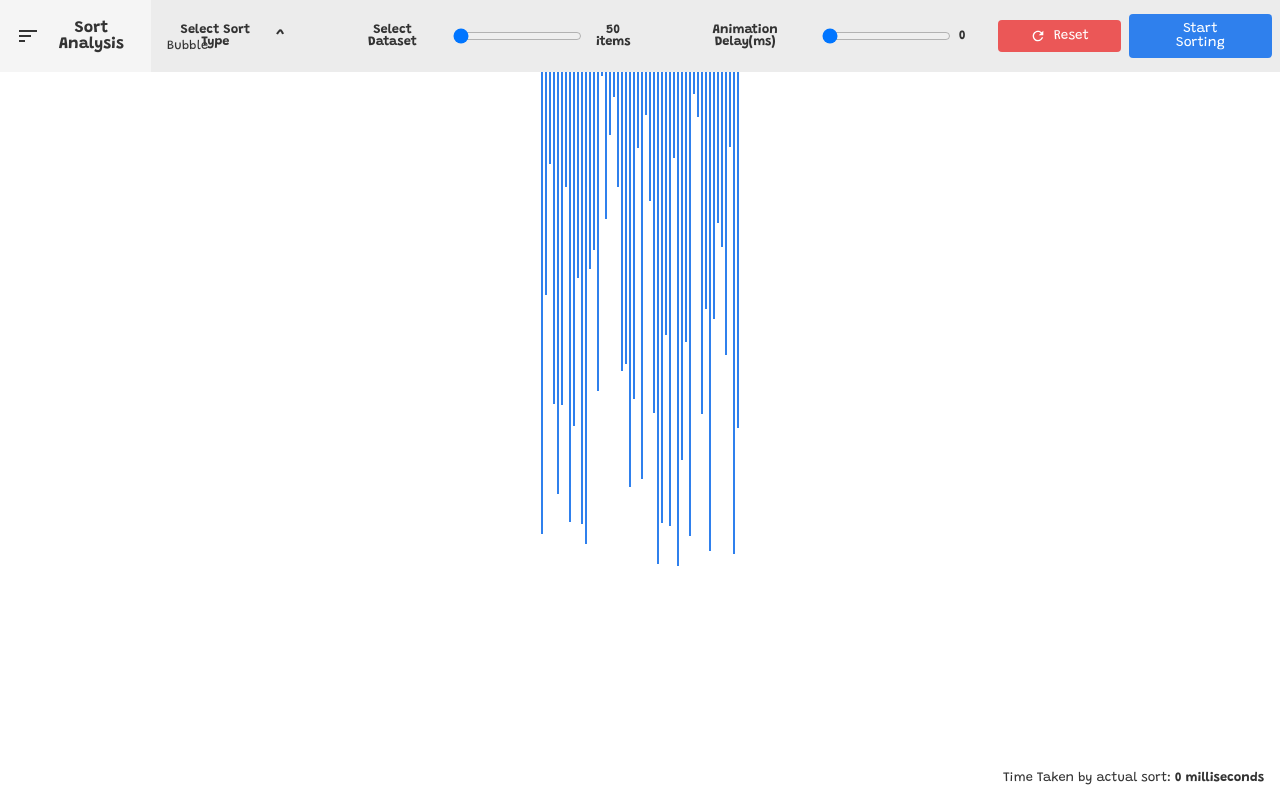
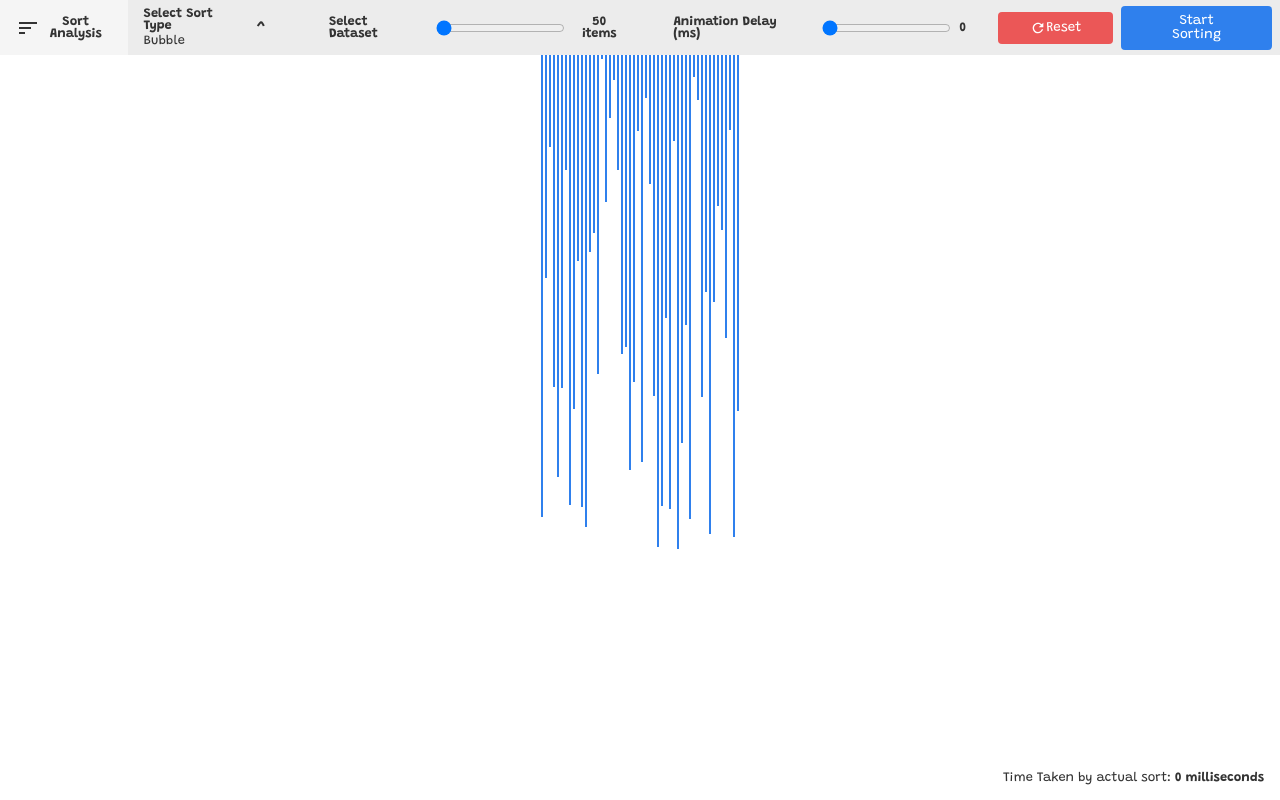
Before and after one commit to Anoopjadhav/sorting-visual, a React (Create React App) app: page / in a window 1280 px wide. Built offline with nearby package versions, Linux system fonts and the light colour scheme.

Commit message:
header update

```diff
--- a/src/Sorting/Sorting.js
+++ b/src/Sorting/Sorting.js
@@ -69,15 +69,16 @@ class animationClass {
             if (element2 !== undefined) {
                 element2.style.backgroundColor = color2;
             }
-            element1.style.backgroundColor = color1;
+            if (element1 !== undefined)
+                element1.style.backgroundColor = color1;
         }
     }
 
     updateHeight(element1, value1, element2, value2) {
         return () => {
             // console.log('Height Changed')
-
-            element1.style.height = value1 + 'px';
+            if (element1 !== undefined)
+                element1.style.height = value1 + 'px';
             if (element2 !== undefined)
                 element2.style.height = value2 + 'px';
         }
@@ -342,9 +343,12 @@ const Sorting = () => {
                 <div className={styles.secHeader}>
                     <div className={styles.headerRow}>
                         <span className={styles.bold} onClick={toggleDropDown}>
-                            Select Sort Type
+                            <div>
+                                <span>Select Sort Type</span>
+                                <div className={styles.selectedSort}>{selectedSort}</div>
+                            </div>
                             <div className={styles.arrow} data-class={showDropDown ? 'up' : 'down'}>^</div>
-                            <div className={styles.selectedSort}>{selectedSort}</div>
+
                         </span>
                         {
                             showDropDown && <div className={styles.radioInputWrapper} >
@@ -370,7 +374,7 @@ const Sorting = () => {
 
                     </div>
                     <div className={styles.headerRow}>
-                        <span className={styles.bold}>Animation Delay(ms)</span>
+                        <span className={styles.bold}>Animation Delay (ms)</span>
 
                         <div className={styles.rangeInputWrapper}>
                             <input type="range" id="data-range" name="dataRange" min="0" max="100" value={timerIncrement} onChange={slowDownRangeHandler}></input> <span className={styles.rangeValueText}>{timerIncrement}</span>
--- a/src/Sorting/Sorting.module.css
+++ b/src/Sorting/Sorting.module.css
@@ -1,5 +1,5 @@
 .header{
-    font-size: 1rem;;
+    font-size: 0.8rem;
     background-color: whitesmoke;
     padding:0 1rem;
     font-weight: bold;
@@ -45,7 +45,7 @@ button:disabled{
 
 }
 .iconLabel{
-    padding-left:0.5rem;
+    padding-left:0;
 }
 .bold{
     font-weight: bold;
@@ -57,10 +57,12 @@ button:disabled{
     position: relative;
 }
 .headerRow .bold{
-   padding:1.5rem 1rem;
+   padding:0.5rem 1rem;
    cursor: pointer;
    display: flex;
    align-items: center;
+   text-align: left;
+
 }
 .headerRow .arrow{
     font-size: 1rem;
@@ -94,7 +96,7 @@ button:disabled{
 
      width: 9.7rem;
      left: 0;
-     top: 4rem;
+     top: 2.6rem;
  }
  .radioInputWrapper input + span{
     padding-left: 0.3rem;
@@ -137,8 +139,7 @@ button:disabled{
 }
 
 .selectedSort{
-    position: absolute;
-    top:2.5rem;
+    padding-top: 0.2rem;
     font-weight: normal;
 }
 .rangeInputWrapper{
```
